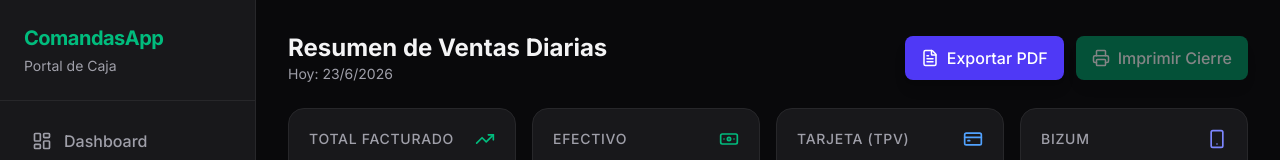
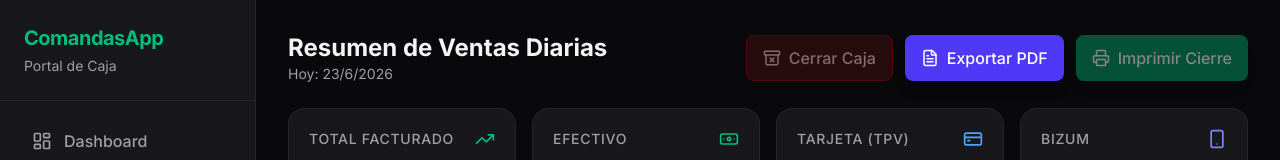
Before and after one commit to aldux/comandas, a Next.js app: page /caja/ventas in a window 1280 px wide. Shown: the top 160 px of the page. Built offline with nearby package versions, Linux system fonts and the light colour scheme; no server answers; the database is empty.

Commit message:
feat: Boton de Cerrar Caja para limpiar historial

```diff
--- a/acciones/caja.ts
+++ b/acciones/caja.ts
@@ -82,3 +82,22 @@ export async function entregarDelivery(pedidoId: string) {
     return { success: false, error: error.message };
   }
 }
+
+export async function archivarVentasDia() {
+  try {
+    // Archivar todos los pedidos que estén cobrados o finalizados
+    const { error } = await supabase
+      .from('pedidos')
+      .update({ estado: 'archivado' })
+      .in('estado', ['cobrado', 'finalizado']);
+
+    if (error) {
+      console.error("Error al archivar ventas:", error);
+      return { success: false, error: 'Error al archivar el historial' };
+    }
+
+    return { success: true };
+  } catch (error: any) {
+    return { success: false, error: error.message };
+  }
+}
--- a/app/caja/ventas/page.tsx
+++ b/app/caja/ventas/page.tsx
@@ -12,7 +12,8 @@ import {
   Printer,
   Download,
   Loader2,
-  FileText
+  FileText,
+  ArchiveX
 } from "lucide-react";
 import jsPDF from "jspdf";
 import autoTable from "jspdf-autotable";
@@ -183,6 +184,26 @@ export default function VentasPage() {
     doc.save(fileName);
   };
 
+  const handleArchivar = async () => {
+    if (ventas.length === 0) {
+      alert("No hay ventas activas para archivar.");
+      return;
+    }
+
+    if (window.confirm("¿Estás seguro de CERRAR LA CAJA? Esto archivará todas las ventas mostradas y dejará los contadores en cero para el próximo turno. (Te recomendamos Exportar el PDF o Imprimir primero)")) {
+      setLoading(true);
+      const { archivarVentasDia } = await import("@/acciones/caja");
+      const res = await archivarVentasDia();
+      if (res.success) {
+        alert("¡Caja cerrada! Historial archivado correctamente.");
+        fetchVentasHoy();
+      } else {
+        alert("Error: " + res.error);
+        setLoading(false);
+      }
+    }
+  };
+
   if (loading) {
     return (
       <div className="flex items-center justify-center h-full">
@@ -200,6 +221,15 @@ export default function VentasPage() {
         </div>
 
         <div className="flex gap-3">
+          <button
+            onClick={handleArchivar}
+            disabled={ventas.length === 0}
+            className="flex items-center gap-2 bg-red-900/50 hover:bg-red-800/60 text-red-200 px-4 py-2.5 rounded-lg font-medium transition-all border border-red-800 disabled:opacity-50"
+          >
+            <ArchiveX size={18} />
+            Cerrar Caja
+          </button>
+
           <button
             onClick={handleExportarPDF}
             className="flex items-center gap-2 bg-indigo-600 hover:bg-indigo-500 active:scale-95 text-white px-4 py-2.5 rounded-lg font-medium transition-all shadow-lg"
```
Also changed, not shown: 1 other file (tests, documents, lock files or other folders).
